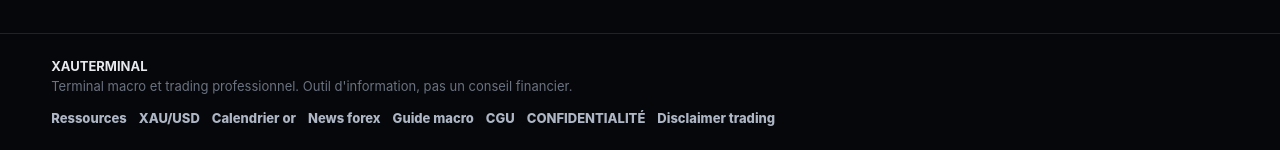
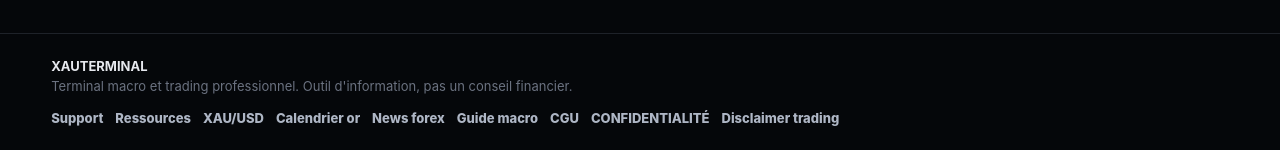
Before and after one commit to datchack/backend, a FastAPI app: page / in a window 1280 px wide. Shown: the part 3437-3587 px from the top of the page. Run offline with FastAPI, Linux system fonts and the light colour scheme; parts of the project's set-up code (start-up, migrations or seed data) failed here and were passed over; some libraries are stand-ins or nearby versions.

Commit message:
Add public support page

```diff
--- a/static/landing.js
+++ b/static/landing.js
@@ -11,6 +11,7 @@ const LANDING_COPY = {
         nav_login: 'Connexion',
         nav_terminal: 'Ouvrir le terminal',
         nav_account: 'Mon compte',
+        nav_support: 'Support',
         hero_kicker: 'TRADING TERMINAL',
         hero_copy: 'Un poste de travail macro pour suivre les news, le calendrier économique, les drivers de marché et tes charts dans une interface rapide, personnalisable et orientée décision.',
         hero_trial: "Démarrer l'essai 7 jours",
@@ -140,6 +141,7 @@ const LANDING_COPY = {
         nav_login: 'Login',
         nav_terminal: 'Open terminal',
         nav_account: 'My account',
+        nav_support: 'Support',
         hero_kicker: 'TRADING TERMINAL',
         hero_copy: 'A macro workstation to track news, the economic calendar, market drivers and your charts in a fast, customizable, decision-focused interface.',
         hero_trial: 'Start 7-day trial',
@@ -314,6 +316,32 @@ const SEO_COPY = {
         seo_continue_copy: "Ces ressources sont pensées pour être utilisées ensemble: contexte macro, calendrier économique, news filtrées et charting. Pour tester l'espace complet, reviens sur la landing et démarre l'essai depuis le parcours officiel.",
         seo_faq_kicker: 'FAQ',
         seo_faq_title: 'Questions fréquentes',
+        support_title: 'Support XAUTERMINAL',
+        support_description: 'Aide XAUTERMINAL pour les comptes, codes email, paiements Stripe, abonnements, accès au terminal et sécurité.',
+        support_kicker: 'SUPPORT',
+        support_h1: 'Aide et support XAUTERMINAL',
+        support_intro: 'Retrouve les réponses aux situations les plus fréquentes: validation email, accès au terminal, paiement Stripe, abonnement, mot de passe et sécurité du compte.',
+        support_action_account: 'Ouvrir mon compte',
+        support_action_plans: 'Voir les formules',
+        support_action_password: 'Réinitialiser mon mot de passe',
+        support_card_code_title: "Je n'ai pas reçu mon code",
+        support_card_code_copy: "Vérifie les spams, promotions et l'orthographe de ton email. Tu peux te reconnecter avec le même email: XAUTERMINAL renverra un nouveau code si le compte n'est pas encore confirmé.",
+        support_card_paid_title: "J'ai payé mais je n'ai pas accès",
+        support_card_paid_copy: "Reconnecte-toi puis ouvre Mon compte. Si le retour Stripe a été interrompu, le site tente de resynchroniser l'accès. Si le blocage continue, contacte le support avec ton email de compte.",
+        support_card_password_title: 'Mot de passe oublié',
+        support_card_password_copy: "Utilise la page de réinitialisation pour recevoir un lien sécurisé. Le lien expire automatiquement et ne doit jamais être partagé.",
+        support_card_subscription_title: 'Gérer mon abonnement',
+        support_card_subscription_copy: "Depuis Mon compte, utilise le bouton Stripe pour gérer ton moyen de paiement, ton abonnement ou tes factures. XAUTERMINAL ne stocke pas les numéros de carte.",
+        support_card_terminal_title: "Accès au terminal",
+        support_card_terminal_copy: "Le terminal complet est réservé aux comptes confirmés avec un essai ou abonnement actif. Si ton compte est confirmé mais sans formule Stripe, choisis une formule depuis la landing ou Mon compte.",
+        support_card_security_title: 'Sécurité du compte',
+        support_card_security_copy: "Utilise un mot de passe unique, garde ton email accessible et évite de partager ton compte. En cas de doute, change ton mot de passe depuis l'espace compte.",
+        support_process_title: 'Avant de contacter le support',
+        support_process_1: 'Vérifie que ton email est bien confirmé avec le dernier code reçu.',
+        support_process_2: 'Si tu as payé, reconnecte-toi puis ouvre ton espace Mon compte pour relancer la synchronisation automatique.',
+        support_process_3: "Si l'accès reste bloqué, contacte le support avec ton email de compte et, si possible, l'heure du paiement Stripe.",
+        support_contact_title: 'Contacter XAUTERMINAL',
+        support_contact_copy: 'Pour une demande compte, paiement ou accès terminal, écris-nous à',
         seo_terminal_xauusd_title: "Terminal XAU/USD pour suivre l'or, le dollar et les taux",
         seo_terminal_xauusd_description: "Comprendre comment XAUTERMINAL aide à suivre XAU/USD avec charting, news macro, calendrier économique, DXY, taux US et drivers de marché.",
         seo_terminal_xauusd_kicker: 'XAU/USD',
@@ -461,6 +489,32 @@ const SEO_COPY = {
         seo_continue_copy: 'These resources are designed to work together: macro context, economic calendar, filtered news and charting. To test the complete workspace, return to the landing page and start the trial through the official flow.',
         seo_faq_kicker: 'FAQ',
         seo_faq_title: 'Frequently asked questions',
+        support_title: 'XAUTERMINAL Support',
+        support_description: 'XAUTERMINAL help for accounts, email codes, Stripe payments, subscriptions, terminal access and account security.',
+        support_kicker: 'SUPPORT',
+        support_h1: 'XAUTERMINAL help and support',
+        support_intro: 'Find answers to the most common situations: email validation, terminal access, Stripe payment, subscription, password and account security.',
+        support_action_account: 'Open my account',
+        support_action_plans: 'View plans',
+        support_action_password: 'Reset my password',
+        support_card_code_title: 'I did not receive my code',
+        support_card_code_copy: 'Check spam, promotions and the spelling of your email. You can log in again with the same email: XAUTERMINAL will send a new code if the account is not confirmed yet.',
+        support_card_paid_title: 'I paid but cannot access',
+        support_card_paid_copy: 'Log in again and open My account. If the Stripe return was interrupted, the site tries to resync access. If it remains blocked, contact support with your account email.',
+        support_card_password_title: 'Forgot password',
+        support_card_password_copy: 'Use the reset page to receive a secure link. The link expires automatically and should never be shared.',
+        support_card_subscription_title: 'Manage my subscription',
+        support_card_subscription_copy: 'From My account, use the Stripe button to manage your payment method, subscription or invoices. XAUTERMINAL does not store card numbers.',
+        support_card_terminal_title: 'Terminal access',
+        support_card_terminal_copy: 'The full terminal is reserved for confirmed accounts with an active trial or subscription. If your account is confirmed but has no Stripe plan, choose a plan from the landing page or My account.',
+        support_card_security_title: 'Account security',
+        support_card_security_copy: 'Use a unique password, keep access to your email and avoid sharing your account. If in doubt, change your password from the account area.',
+        support_process_title: 'Before contacting support',
+        support_process_1: 'Check that your email is confirmed with the latest code received.',
+        support_process_2: 'If you paid, log in again and open My account to trigger automatic synchronization.',
+        support_process_3: 'If access remains blocked, contact support with your account email and, if possible, the Stripe payment time.',
+        support_contact_title: 'Contact XAUTERMINAL',
+        support_contact_copy: 'For account, payment or terminal access requests, write to us at',
         seo_terminal_xauusd_title: 'XAU/USD terminal for tracking gold, the dollar and yields',
         seo_terminal_xauusd_description: 'Understand how XAUTERMINAL helps track XAU/USD with charting, macro news, economic calendar, DXY, US yields and market drivers.',
         seo_terminal_xauusd_kicker: 'XAU/USD',
--- a/templates/landing.html
+++ b/templates/landing.html
@@ -345,6 +345,7 @@
                 <span data-i18n="footer_tagline">Terminal macro et trading professionnel. Outil d'information, pas un conseil financier.</span>
             </div>
             <nav aria-label="Documents légaux">
+                <a href="/support" data-i18n="nav_support">Support</a>
                 <a href="/ressources" data-i18n="nav_resources">Ressources</a>
                 <a href="/terminal-xauusd" data-i18n="resource_terminal_short">XAU/USD</a>
                 <a href="/calendrier-economique-or" data-i18n="resource_calendar_short">Calendrier or</a>
```
Also changed, not shown: app/routers/pages.py (+129 -0 lines), static/css/landing.css (+43 -0 lines).
